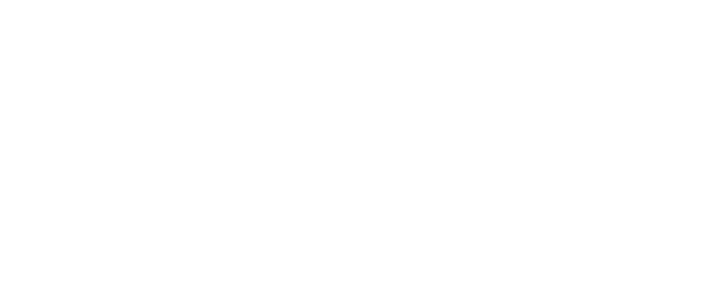
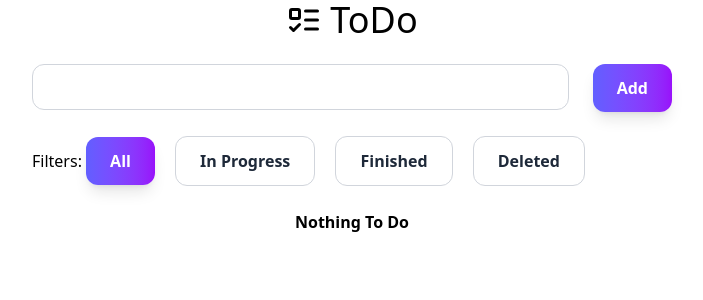
Before and after one commit to Asharalikhan4/React, a React (Vite) app: page /low-level-design-and-machine-coding/todo-list in a window 1280 px wide. Before the commit this address had no page. Shown: the top 300 px of the page, without its empty margins (288-991 px from the left). Built offline with nearby package versions, Linux system fonts and the light colour scheme.

Commit message:
TODO added

```diff
--- /dev/null
+++ b/src/LowLevelDesignAndMachineCoding/ToDoList/ToDoList.tsx
@@ -0,0 +1,155 @@
+import { useState, useRef, useMemo } from "react";
+import CustomInput from "../../components/CustomInput/CustomInput";
+import CustomButton from "../../components/CustomButton/CustomButton";
+import TodoItem from "./components/TodoItem";
+import { todo } from "./types";
+import { LuListTodo } from "react-icons/lu";
+
+const TodoList = () => {
+  const [todos, setTodos] = useState<todo[]>([]);
+  const taskInputRef = useRef();
+  const [filter, setFilter] = useState<
+    "ALL" | "FINISHED" | "DELETED" | "PROGRESS"
+  >("ALL");
+
+  function handleAddNewTodo(e) {
+    setTodos((prev) => [
+      ...prev,
+      {
+        id: Date.now(),
+        task: e.target.value,
+        completed: false,
+        deleted: false,
+      },
+    ]);
+    taskInputRef.current.value = "";
+  }
+
+  function completeTodoItem(id: number) {
+    const updatedTodoList = todos.map((todo) => {
+      if (todo?.id === id) {
+        todo.completed = !todo.completed;
+      }
+      return todo;
+    });
+    setTodos(updatedTodoList);
+  }
+
+  function deleteTodoItem(id: number) {
+    const updatedTodoList = todos?.map((todo) => {
+      if (todo?.id === id) {
+        todo.deleted = true;
+      }
+
+      return todo;
+    });
+    setTodos(updatedTodoList);
+  };
+
+  function updateTodoItem(id: number, task: string) {
+    const updatedTodoList = todos?.map((todo) => {
+      if (todo?.id === id) {
+        todo.task = task;
+      }
+
+      return todo;
+    });
+    setTodos(updatedTodoList);
+  }
+
+  const filteredTodos = useMemo(() => {
+    if (filter === "DELETED") {
+      return todos.filter((todo) => todo.deleted);
+    }
+
+    if (filter === "FINISHED") {
+      return todos.filter((todo) => todo.completed && !todo.deleted);
+    }
+
+    if (filter === "PROGRESS") {
+      return todos.filter((todo) => !todo.completed && !todo.deleted);
+    }
+
+    return todos;
+  }, [todos, filter]);
+
+  const handleKeyPress = (e) => {
+    if (e.key === "Enter") {
+      setTodos([
+        ...todos,
+        { task: e.target.value, completed: false, id: Date.now() },
+      ]);
+      taskInputRef.current.value = "";
+    }
+  };
+
+  return (
+    <div className="flex flex-col mx-auto w-1/2 space-y-6">
+      <h1 className="flex justify-center items-center gap-x-2 text-4xl font-medium">
+        <LuListTodo /> ToDo
+      </h1>
+      <div className="flex gap-x-6">
+        <CustomInput
+          type="text"
+          onKeyDown={handleKeyPress}
+          ref={taskInputRef}
+        />
+        <CustomButton onClick={handleAddNewTodo}>Add</CustomButton>
+      </div>
+      <div className="space-x-4">
+        Filters:{" "}
+        <CustomButton
+          variant={filter === "ALL" ? "primary" : "outline"}
+          onClick={() => {
+            setFilter("ALL");
+          }}
+        >
+          All
+        </CustomButton>{" "}
+        <CustomButton
+          variant={filter === "PROGRESS" ? "primary" : "outline"}
+          onClick={() => {
+            setFilter("PROGRESS");
+          }}
+        >
+          In Progress
+        </CustomButton>{" "}
+        <CustomButton
+          variant={filter === "FINISHED" ? "primary" : "outline"}
+          onClick={() => {
+            setFilter("FINISHED");
+          }}
+        >
+          Finished
+        </CustomButton>{" "}
+        <CustomButton
+          variant={filter === "DELETED" ? "primary" : "outline"}
+          onClick={() => {
+            setFilter("DELETED");
+          }}
+        >
+          Deleted
+        </CustomButton>
+      </div>
+      <div>
+        {filteredTodos.length > 0 ? (
+          filteredTodos?.map((todo: todo) => (
+            <TodoItem
+              key={todo?.id}
+              todo={todo}
+              deleteTodoItem={deleteTodoItem}
+              completeTodoItem={completeTodoItem}
+              updateTodoItem={updateTodoItem}
+            />
+          ))
+        ) : (
+          <div className="text-center font-3xl font-semibold">
+            Nothing To Do
+          </div>
+        )}
+      </div>
+    </div>
+  );
+};
+
+export default TodoList;
--- /dev/null
+++ b/src/LowLevelDesignAndMachineCoding/ToDoList/components/TodoItem.tsx
@@ -0,0 +1,65 @@
+import { useState } from "react";
+import { todoItem } from "../types";
+import { RxCross2 } from "react-icons/rx";
+import CustomInput from "../../../components/CustomInput/CustomInput";
+
+const TodoItem = ({
+  todo,
+  deleteTodoItem,
+  completeTodoItem,
+  updateTodoItem,
+}: todoItem) => {
+  const { task, completed, id, deleted } = todo;
+  const [edit, setEdit] = useState<boolean>(false);
+  const [editText, setEditText] = useState(task);
+
+  return (
+    <div
+      className={`${deleted ? "bg-red-500" : ""} flex items-center gap-x-6 border-b-1`}
+    >
+      {!deleted ? (
+        <input
+          type="checkbox"
+          checked={completed}
+          onChange={() => completeTodoItem(id)}
+        />
+      ) : (
+        <></>
+      )}
+      {edit ? (
+        <div className="my-2">
+          <CustomInput
+            value={editText}
+            onChange={(e) => {
+              setEditText(e.target.value);
+            }}
+            onBlur={() => {
+              setEdit(false);
+              updateTodoItem(id, editText);
+            }}
+          />
+        </div>
+      ) : (
+        <div
+          className={completed ? "line-through" : "cursor-pointer"}
+          onDoubleClick={() => {
+            if (!completed) {
+              setEdit(true);
+            }
+          }}
+        >
+          {task}
+        </div>
+      )}
+      {!deleted ? (
+        <div className="cursor-pointer" onClick={() => deleteTodoItem(id)}>
+          <RxCross2 />
+        </div>
+      ) : (
+        <></>
+      )}
+    </div>
+  );
+};
+
+export default TodoItem;
--- /dev/null
+++ b/src/LowLevelDesignAndMachineCoding/ToDoList/types.ts
@@ -0,0 +1,13 @@
+export interface todo {
+  id: number;
+  task: string;
+  completed: boolean;
+  deleted: boolean;
+};
+
+export interface todoItem {
+  todo: todo;
+  deleteTodoItem: (id: number) => void;
+  completeTodoItem: (id: number) => void;
+  updateTodoItem: (id: number, task: string) => void;
+};
--- a/src/components/CustomButton/CustomButton.tsx
+++ b/src/components/CustomButton/CustomButton.tsx
@@ -2,7 +2,7 @@
 
 type ButtonProps = {
   children: React.ReactNode;
-  onClick?: () => void;
+  onClick?: (e? : any) => void;
   type?: "button" | "submit" | "reset";
   variant?: "primary" | "secondary" | "danger" | "outline";
   size?: "sm" | "md" | "lg";
--- a/src/config/Router.tsx
+++ b/src/config/Router.tsx
@@ -24,6 +24,7 @@
 import FeatureFlagProvider from "../LowLevelDesignAndMachineCoding/ImplementFeatureFlagComponentInReact/FeatureFlagContext";
 import SwitchCaseComponentInReact from "../LowLevelDesignAndMachineCoding/SwitchCaseComponentInReact/SwitchCaseComponentInReact";
 import TwoStepLoginForm from "../LowLevelDesignAndMachineCoding/TwoStepLoginForm/TwoStepLoginForm";
+import TodoList from "../LowLevelDesignAndMachineCoding/ToDoList/ToDoList";
 
 const Router = () => {
   return (
@@ -66,6 +67,8 @@
         element={<SwitchCaseComponentInReact />} />
       <Route path="/low-level-design-and-machine-coding/two-step-login-form"
         element={<TwoStepLoginForm />} />
+      <Route path="/low-level-design-and-machine-coding/todo-list"
+          element={<TodoList />} />
     </Routes>
   );
 };
--- a/src/constants.ts
+++ b/src/constants.ts
@@ -117,6 +117,11 @@
         id: 5,
         name: "Two Step Login Form",
         path: "two-step-login-form"
+      },
+      {
+        id: 6,
+        name: "ToDo List",
+        path: "todo-list"
       }
     ]
   }
--- a/src/screens/HomeScreen/HomeScreen.tsx
+++ b/src/screens/HomeScreen/HomeScreen.tsx
@@ -1,13 +1,65 @@
 import { NavLink } from "react-router";
-import { routes } from "../../constants";
+import { routes, routesData } from "../../constants";
 import { FaSun, FaMoon } from "react-icons/fa";
 import { useContext } from "react";
 import { AppContext } from "../../context/AppContext";
 
 const HomeScreen = () => {
-  const { theme, toggleTheme } = useContext(AppContext);
+  // const { theme, toggleTheme } = useContext(AppContext);
 
-  console.log("theme", theme)
+  // console.log("theme", theme)
+
+  type RouteNode = {
+    id: number | string;
+    name: string;
+    path: string;
+    children?: RouteNode[];
+  };
+
+  const trimSlashes = (value: string) => value.replace(/^\/+|\/+$/g, "");
+
+  const buildPath = (parentPath: string, currentPath: string) => {
+    const parent = trimSlashes(parentPath);
+    const current = trimSlashes(currentPath);
+
+    if (!parent && !current) {
+      return "/";
+    }
+    if (!parent) {
+      return `/${current}`;
+    }
+    if (!current) {
+      return `/${parent}`;
+    }
+    return `/${parent}/${current}`;
+  };
+
+  const renderRouteTree = (nodes: RouteNode[], parentPath = "", depth = 0) => (
+    <ul className={`${depth === 0 ? "mt-4" : "mt-1"} space-y-1`}>
+      {nodes.map((node, index) => {
+        const fullPath = buildPath(parentPath, node.path);
+        const hasChildren = Boolean(node.children?.length);
+
+        return (
+          <li
+            key={`${fullPath}-${node.id}-${index}`}
+            style={{ paddingLeft: depth * 16 }}
+            className="flex flex-col"
+          >
+            <NavLink
+              to={fullPath}
+              className="text-sm font-medium text-slate-700 hover:text-blue-600 hover:underline"
+            >
+              {node.name}
+            </NavLink>
+            {hasChildren
+              ? renderRouteTree(node.children!, fullPath, depth + 1)
+              : null}
+          </li>
+        );
+      })}
+    </ul>
+  );
 
   return (
     <div className="p-2">
@@ -16,9 +68,9 @@
           This is Landing Screen, Below down are all the links for different
           pages
         </div>
-        <div onClick={toggleTheme} className="cursor-pointer">
+        {/*<div onClick={toggleTheme} className="cursor-pointer">
           {theme === "light" ? <FaSun size={22} /> : <FaMoon size={22} />}
-        </div>
+        </div>*/}
       </div>
       <div className="mt-2 italic flex flex-col gap-1">
         {routes.map((route) => (
@@ -31,6 +83,10 @@
           </NavLink>
         ))}
       </div>
+      <div className="mt-6">
+        <div className="text-lg font-semibold">Nested Sections</div>
+        {renderRouteTree(routesData)}
+      </div>
     </div>
   );
 };
--- a/src/screens/UseRefHook/UseRefHook.tsx
+++ /dev/null
@@ -1,40 +0,0 @@
-/*
-- useRef is a React Hook that lets you reference a value that’s not needed for rendering.
-
-- In React, useRef is a hook that creates a mutable reference object which persists for the full lifetime of a component. It is primarily used to store a value that you want to keep between renders but do not want to trigger a re-render when it changes.
-
-- Feature/ 	useState/	useRef
-Re-render/ Trigger	Updating state triggers a component re-render./	Updating a ref does not trigger a re-render.
-Mutablity/	Immutable; must use a setter function (e.g., setCount)./	Mutable; you change the .current property directly.
-Persistence/	Persists across renders./	Persists across renders.
-UI Updates/	Used for values you want to show in the UI./	Used for "behind-the-scenes" data that doesn't impact the UI.
-Updates/	Asynchronous/Batched updates./	Synchronous/Immediate updates.
-
-- Key Uses of useRef
-1. Direct DOM Access: This is the most common use case. By passing a ref object to the ref attribute of a JSX element, you can directly interact with the underlying DOM node (e.g., to focus an input, scroll to a position, or measure dimensions).
-2. Storing Mutable Values: You can store values like timer IDs (setTimeout or setInterval), WebSocket connections, or external library instances that need to persist but don't affect what is rendered on the screen.
-3. Tracking Previous State: Because it persists across renders without triggering a new one, it is often used to store the "previous" value of a prop or state for comparison in a useEffect hook.
-
-*/
-
-import { useRef } from "react";
-
-const UseRefHook = () => {
-
-  const ref = useRef<number>(0);
-  console.log("ref", ref);
-  const handleIncCounterClick = () => {
-    ref.current += 1;
-    alert("you clicked the button " + ref.current + " times");
-  };
-
-  return (
-    <div>
-      <h1>useRef Hook</h1>
-      <div>{ref?.current}</div>
-      <button onClick={handleIncCounterClick}>Inc Counter</button>
-    </div>
-  );
-};
-
-export default UseRefHook;
```
